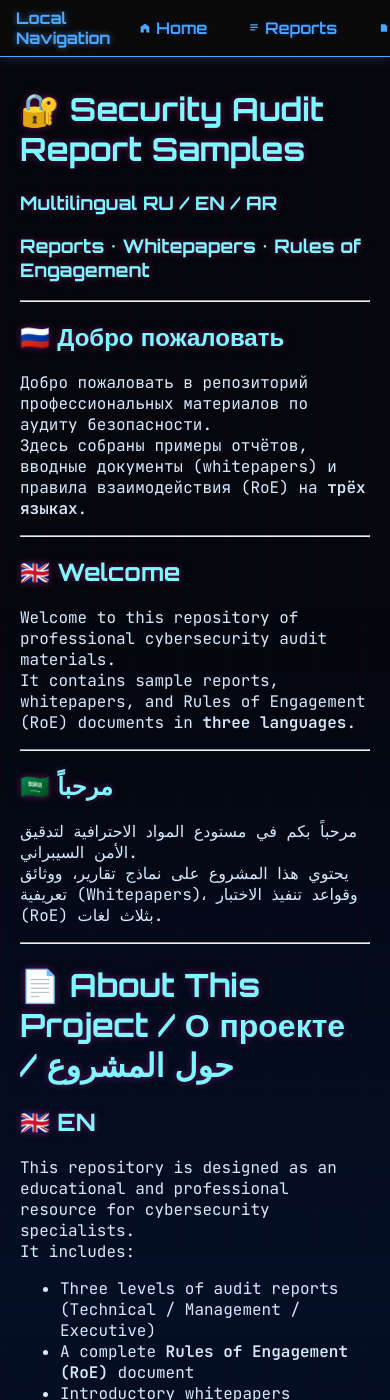
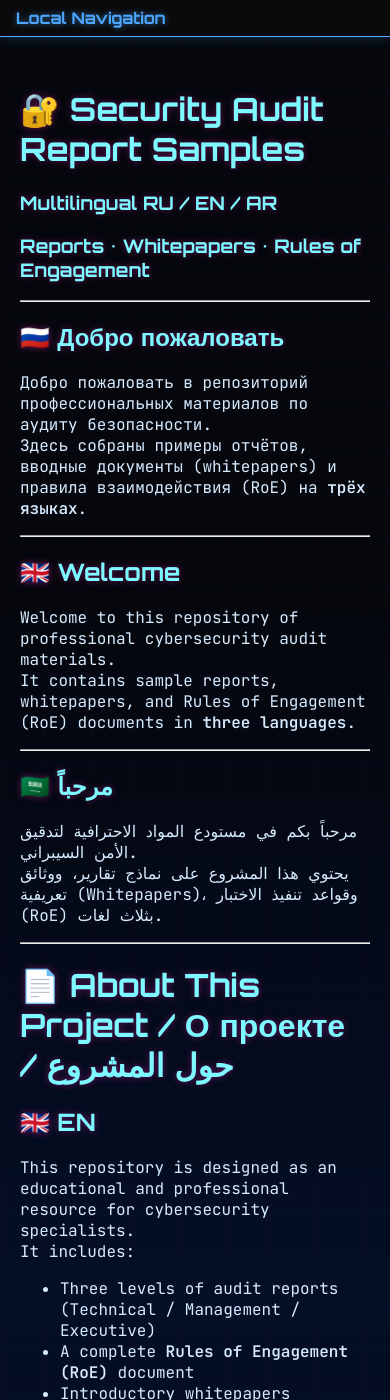
Before and after one commit to SergMorelli/SergMorelli-security-audit-report-samples, a Jekyll site: the page built from index.md, in a window 390 px wide and 1400 px high. Built offline with Jekyll 4.4.1, drawn with Linux system fonts in a browser that asks for light colours; our own code applies the rules of GitHub Pages for plain Markdown files.

Commit message:
Add mobile navigation styles and animations

```diff
--- a/assets/css/style.css
+++ b/assets/css/style.css
@@ -213,3 +213,74 @@ footer a {
 .nav-spacer {
     height: 48px;
 }
+
+
+/* === MOBILE NAVIGATION === */
+
+.nav-toggle {
+    display: none;
+    flex-direction: column;
+    gap: 4px;
+    cursor: pointer;
+}
+
+.nav-toggle span {
+    width: 22px;
+    height: 2px;
+    background: #4da6ff;
+    transition: 0.3s ease;
+    box-shadow: 0 0 6px rgba(77,166,255,0.6);
+}
+
+/* Анимация гамбургера */
+.nav-toggle.open span:nth-child(1) {
+    transform: translateY(6px) rotate(45deg);
+}
+
+.nav-toggle.open span:nth-child(2) {
+    opacity: 0;
+}
+
+.nav-toggle.open span:nth-child(3) {
+    transform: translateY(-6px) rotate(-45deg);
+}
+
+/* Мобильная версия */
+@media (max-width: 720px) {
+
+    .nav-container {
+        flex-direction: row;
+        justify-content: space-between;
+    }
+
+    .nav-toggle {
+        display: flex;
+    }
+
+    .nav-links {
+        position: absolute;
+        top: 48px;
+        right: 0;
+        background: #0a0a0a;
+        width: 100%;
+        flex-direction: column;
+        gap: 12px;
+        padding: 16px;
+        border-bottom: 1px solid #4da6ff;
+        box-shadow: 0 0 12px rgba(77,166,255,0.3);
+        display: none;
+    }
+
+    .nav-links.open {
+        display: flex;
+    }
+
+    .nav-links li {
+        justify-content: flex-start;
+    }
+
+    .nav-links a {
+        padding: 10px 4px;
+        font-size: 16px;
+    }
+}
```
